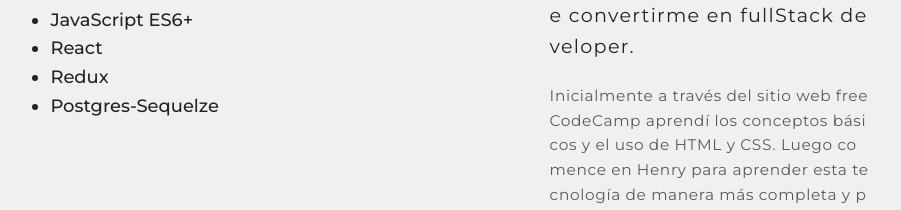
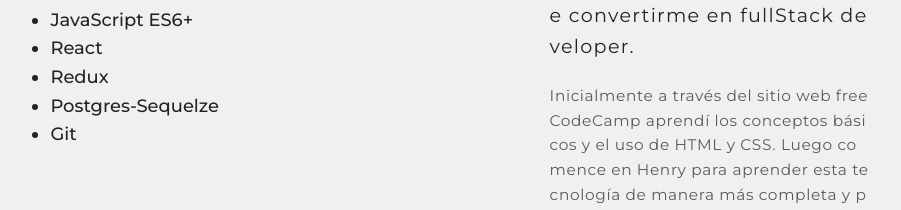
Before and after one commit to jonathanvolker/ReactCV, a React (Create React App) app: page / in a window 1280 px wide. Shown: the part 1104-1314 px from the top of the page, without its empty margins (180-1081 px from the left). Built offline with nearby package versions, Linux system fonts and the light colour scheme.

Commit message:
retoques

```diff
--- a/src/components/Skill.js
+++ b/src/components/Skill.js
@@ -21,6 +21,7 @@ const Skill = () => {
             <li>React</li>
             <li>Redux</li>
             <li>Postgres-Sequelze</li>
+            <li>Git</li>
           </ul>
         </div>
         <div className="skill__collection">
```
